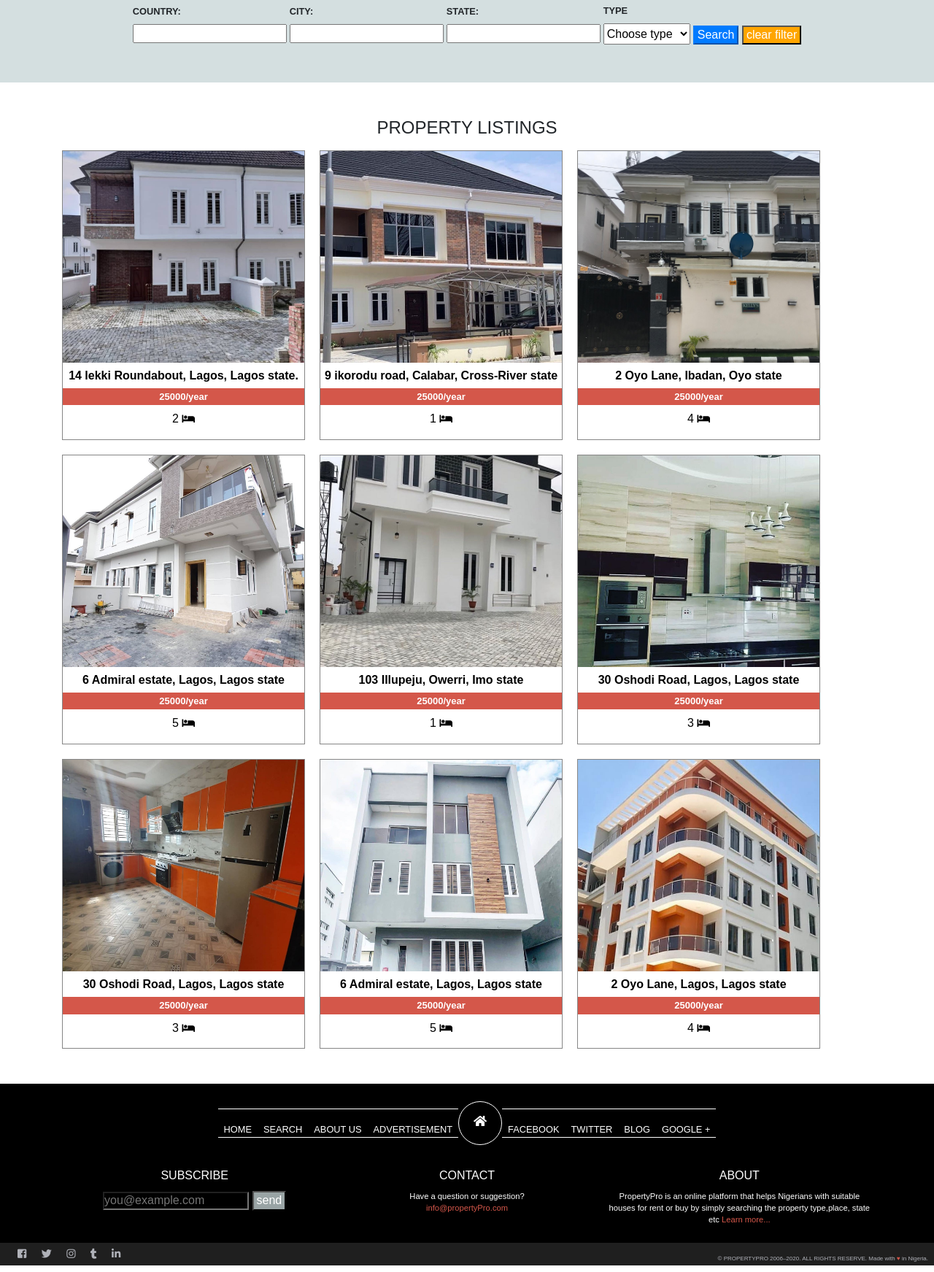
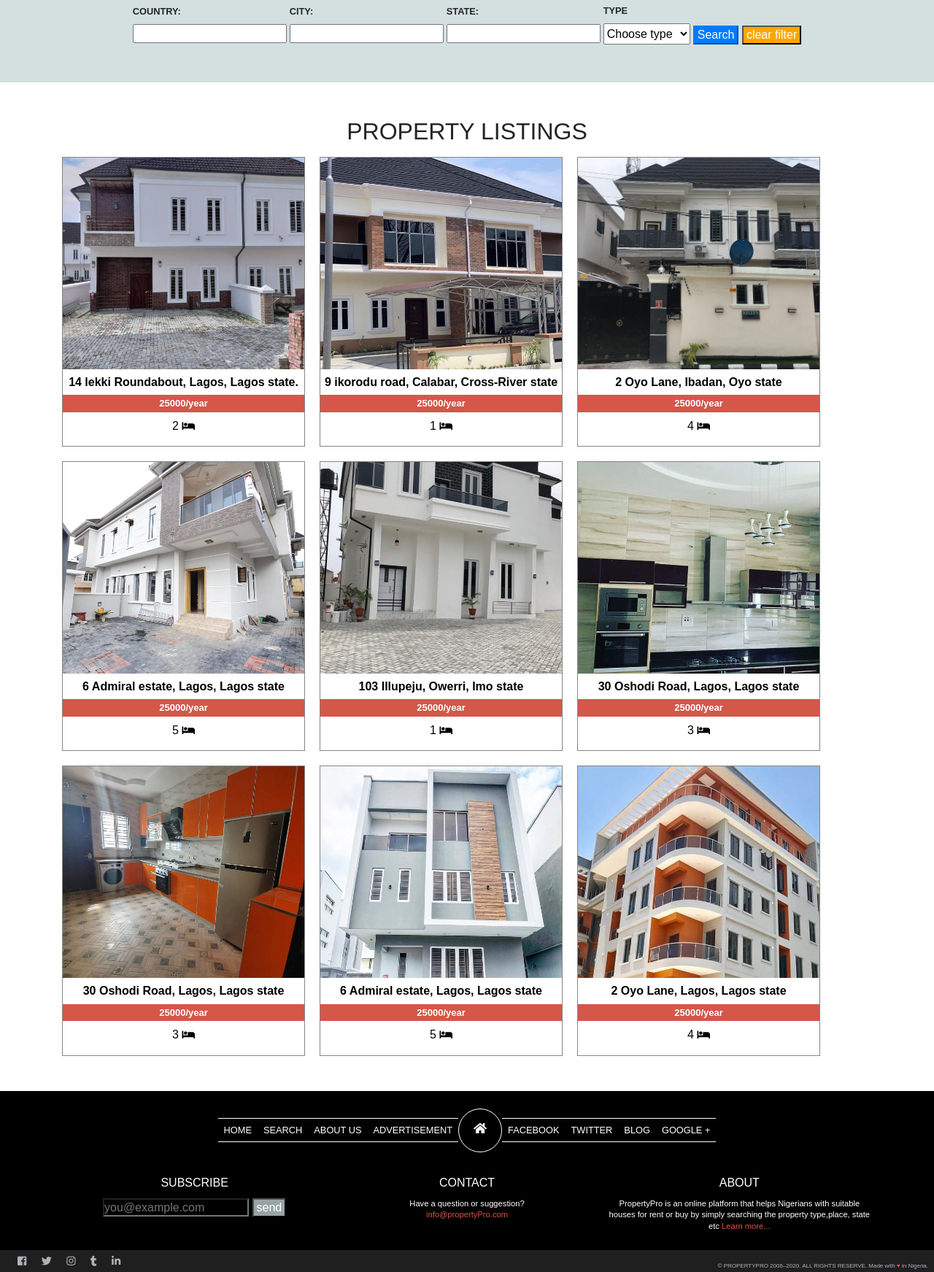
Before and after one commit to evansinho/PropertyPro, a website: page house.html in a window 1280 px wide. Shown: the part 196-1939 px from the top of the page at 73% size. Drawn offline with nearby package versions, Linux system fonts and the light colour scheme.

Commit message:
used more of h1 tags with repect to the review given

```diff
--- a/house.html
+++ b/house.html
@@ -32,7 +32,7 @@
 
     <section class="filer bg-grey-2 my-5 p-5">
         <div class="container">
-            <h4 class="filter-header text-center pb-3 text-grey">Filter by Country, City, State, Type:</h4>
+            <h1 class="filter-header text-center pb-3 text-grey">Filter by Country, City, State, Type:</h1>
             <div class="filter-container">
                 <div class="filter-inputs pr-1 pb-1">
                     <label class="small font-weight-bold pb-0" for="Country">COUNTRY:</label><br>
@@ -67,7 +67,7 @@
     </section>
 
     <section class="search">
-        <h4 class="heading text-center">PROPERTY LISTINGS</h4>
+        <h1 class="heading text-center">PROPERTY LISTINGS</h1>
         <div class="container search-cover mb-5 mt-3">
             <a href="details.html">
                 <div class="property-card">
@@ -165,16 +165,16 @@
 
     <footer class="p-2">
         <div class="container">
-            <ul class="footer-top d-flex flex-wrap py-3 align-item-center justify-content-center">
-                <li class="px-2 pt-3"><a href="#" class="text-white">HOME</a></li>
-                <li class="px-2 pt-3"><a href="#" class="text-white">SEARCH</a></li>
-                <li class="px-2 pt-3"><a href="#" class="text-white">ABOUT US</a></li>
-                <li class="px-2 pt-3"><a href="#" class="text-white">ADVERTISEMENT</a></li>
+            <ul class="footer-top py-3">
+                <li class="px-2 py-1"><a href="#" class="text-white">HOME</a></li>
+                <li class="px-2 py-1"><a href="#" class="text-white">SEARCH</a></li>
+                <li class="px-2 py-1"><a href="#" class="text-white">ABOUT US</a></li>
+                <li class="px-2 py-1"><a href="#" class="text-white">ADVERTISEMENT</a></li>
                 <li class="px-2 pt-3 footer-logo text-center"><i class="fas fa-home text-white"></i></li>
-                <li class="px-2 pt-3"><a href="#" class="text-white">FACEBOOK</a></li>
-                <li class="px-2 pt-3"><a href="#" class="text-white">TWITTER</a></li>
-                <li class="px-2 pt-3"><a href="#" class="text-white">BLOG</a></li>
-                <li class="px-2 pt-3"><a href="#" class="text-white">GOOGLE +</a></li>
+                <li class="px-2 py-1"><a href="#" class="text-white">FACEBOOK</a></li>
+                <li class="px-2 py-1"><a href="#" class="text-white">TWITTER</a></li>
+                <li class="px-2 py-1"><a href="#" class="text-white">BLOG</a></li>
+                <li class="px-2 py-1"><a href="#" class="text-white">GOOGLE +</a></li>
             </ul>
             <div class="footer-middle">
                 <div class="subscribe text-center">
@@ -206,7 +206,7 @@
             </div>
         </div>
     </footer>
-    <div class="footer-bootom d-flex bg-bottom justify-content-between w-100">
+    <div class="footer-bottom bg-bottom w-100">
         <div class="social-links pl-3">
             <span><i class="p-2 text-bottom fab fa-sm fa-facebook-square"></i></span>
             <span><i class="p-2 text-bottom fab fa-sm fa-twitter"></i></span>
--- a/style.css
+++ b/style.css
@@ -139,6 +139,10 @@ header .nav-bar ul li a {
   display: grid;
   grid-template-columns: 45% 45%;
   grid-gap: 50px;
+}
+
+.works-title {
+  font-size: 2rem;
 }
 
 .card h4 {
@@ -289,6 +293,12 @@ footer .footer-logo {
   border: 1px solid #f1f1f1;
 }
 
+.section-1 h1,
+.section-2 h1,
+.search .heading {
+  font-size: 2rem;
+}
+
 .map iframe {
   width: 100%;
   height: 450px;
@@ -302,3 +312,7 @@ footer .footer-logo {
   align-items: center;
   flex-wrap: wrap;
 }
+
+.filer .filter-header {
+  font-size: 1.5rem;
+}
```
Also changed, not shown: details.html (+12 -12 lines), index.html (+3 -3 lines).
